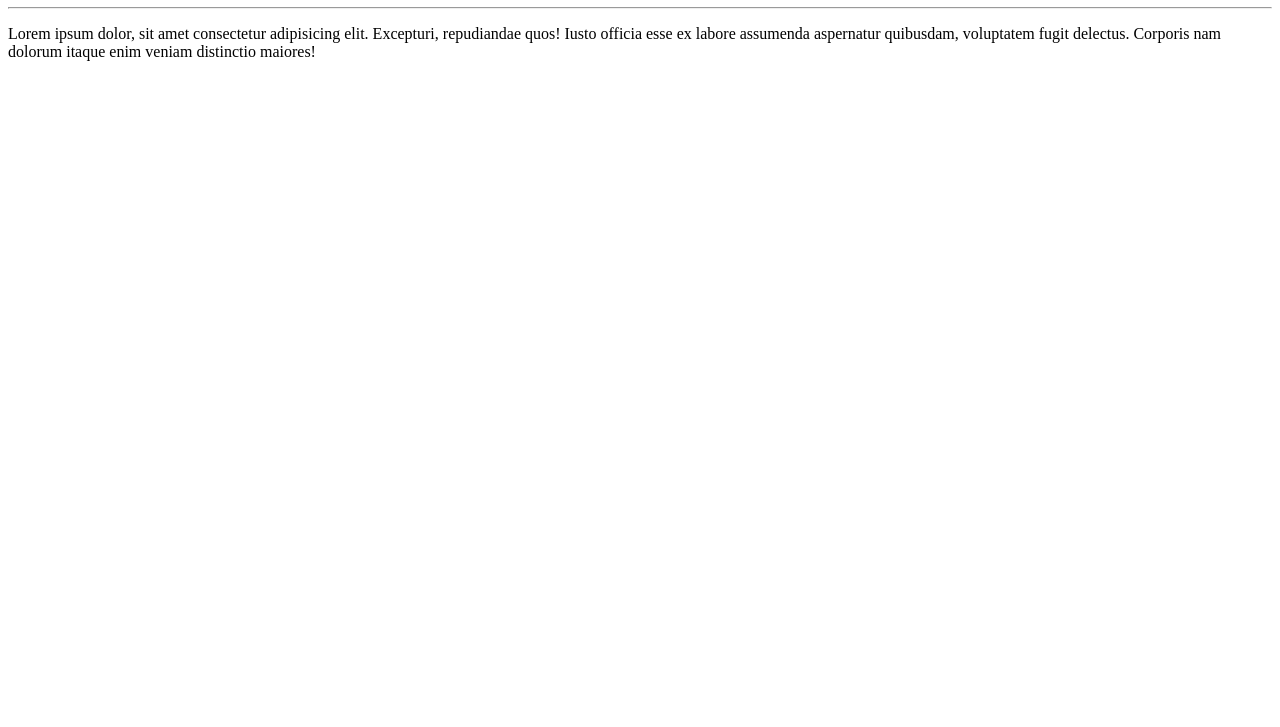
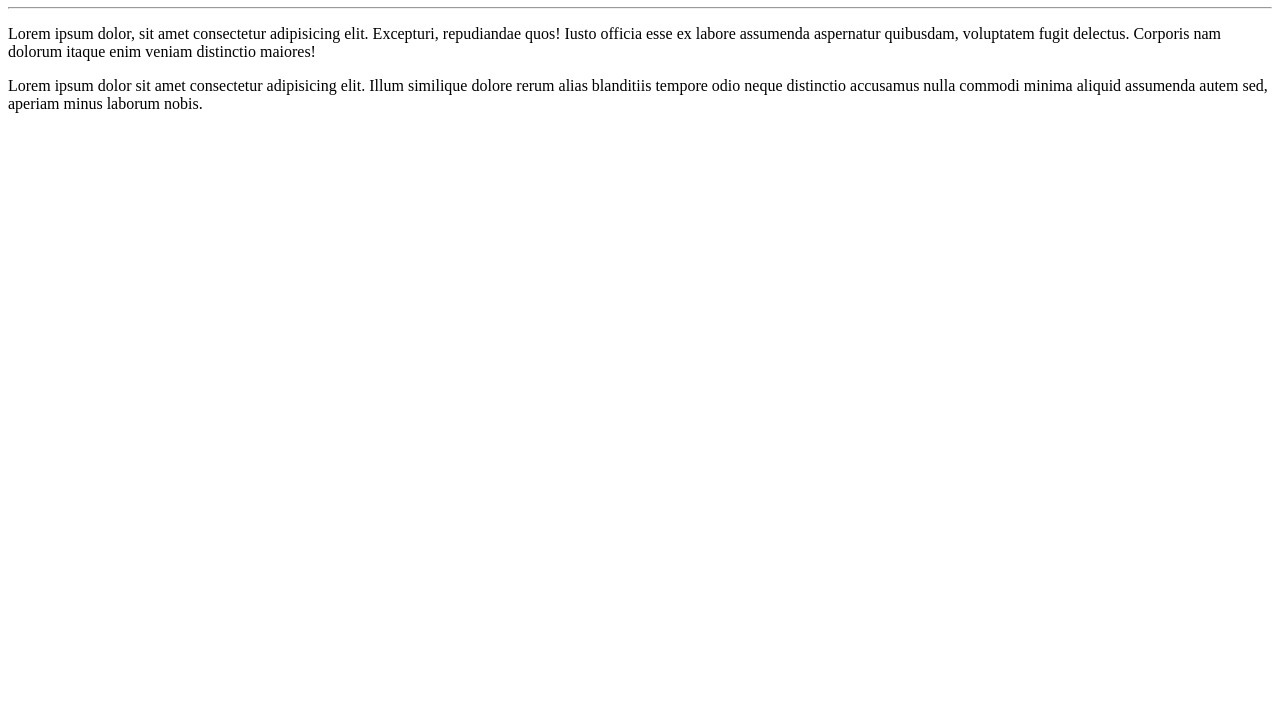
Before and after one commit to GustavoJoaoSantos/Repositorio-teste, a plain HTML site: page site-exemplo/index.html in a window 1280 px wide. Shown: the part 73-800 px from the top of the page. Drawn offline with Linux system fonts and the light colour scheme.

Commit message:
adicionei um paragrafo

```diff
--- a/site-exemplo/index.html
+++ b/site-exemplo/index.html
@@ -9,5 +9,6 @@
     <h1> Teste </h1>
     <hr>
     <p>Lorem ipsum dolor, sit amet consectetur adipisicing elit. Excepturi, repudiandae quos! Iusto officia esse ex labore assumenda aspernatur quibusdam, voluptatem fugit delectus. Corporis nam dolorum itaque enim veniam distinctio maiores!</p>
+    <p>Lorem ipsum dolor sit amet consectetur adipisicing elit. Illum similique dolore rerum alias blanditiis tempore odio neque distinctio accusamus nulla commodi minima aliquid assumenda autem sed, aperiam minus laborum nobis.</p>
 </body>
 </html>
```
